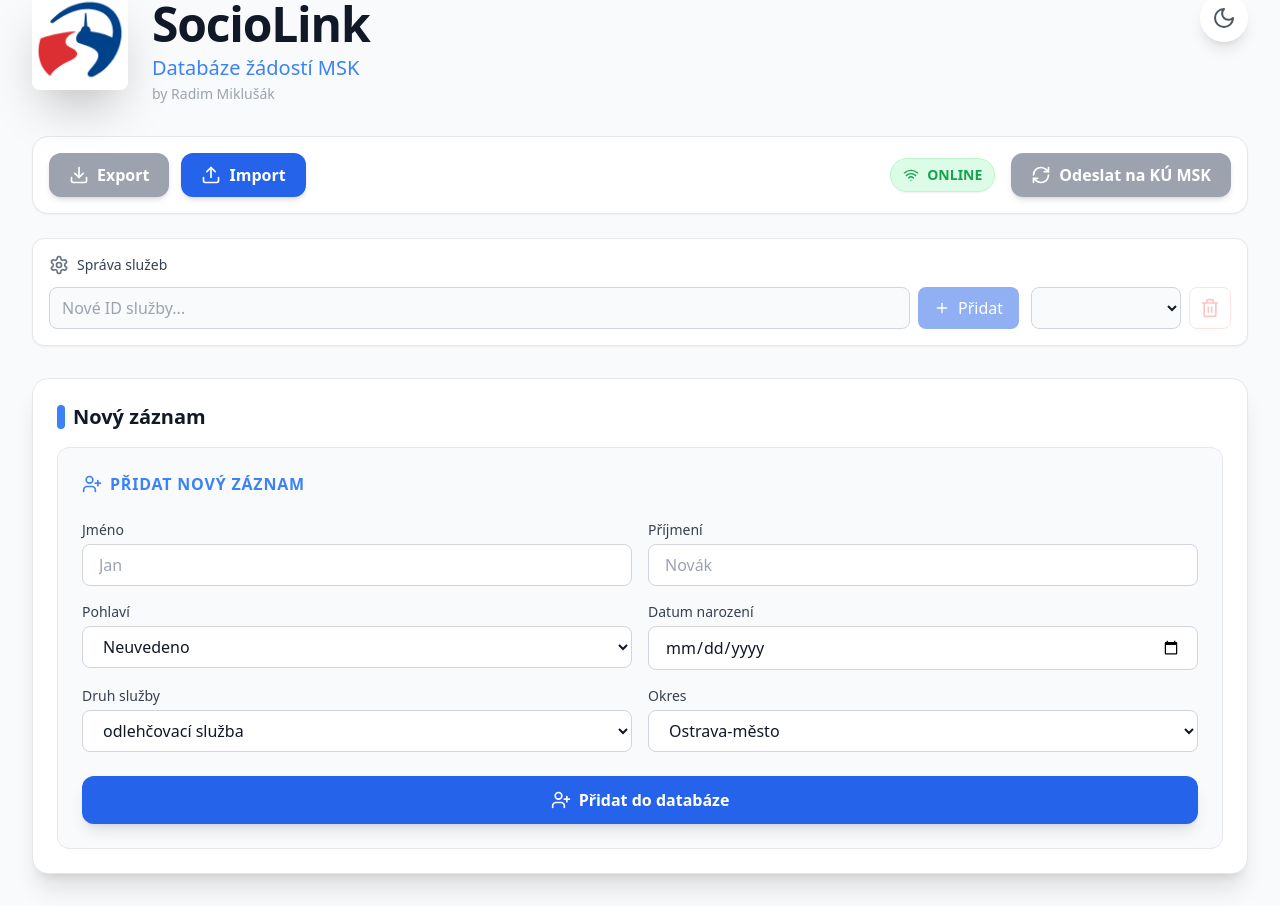
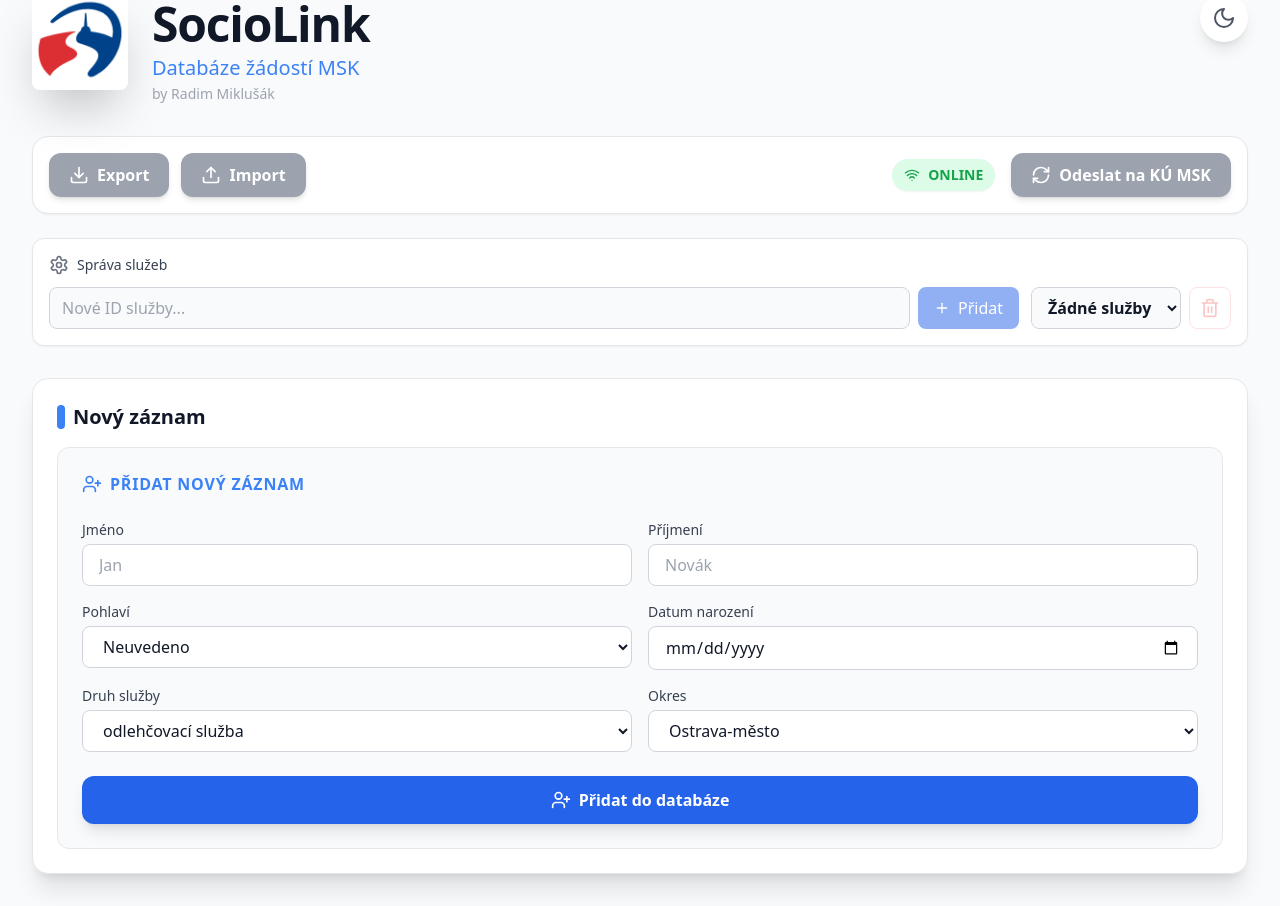
Before and after one commit to ddamianus/SocioLink, a React (Vite) app: page / in a window 1280 px wide. Shown: the part 38-944 px from the top of the page. Built offline with nearby package versions, Linux system fonts and the light colour scheme.

Commit message:
Updated App.tsx

```diff
--- a/src/App.tsx
+++ b/src/App.tsx
@@ -12,10 +12,11 @@ function App() {
     const saved = localStorage.getItem('serviceIds');
     return saved ? JSON.parse(saved) : [];
   });
+
   const [serviceId, setServiceId] = useState<number>(() => {
     const saved = localStorage.getItem('selectedServiceId');
-    if (saved) return parseInt(saved);
-    return serviceIds.length > 0 ? serviceIds[0] : 1;
+    if (saved && saved !== "0") return parseInt(saved);
+    return serviceIds.length > 0 ? serviceIds[0] : 0;
   });
 
   const [records, setRecords] = useState<Record[]>([]);
@@ -35,6 +36,10 @@ function App() {
   const fileInputRef = useRef<HTMLInputElement>(null);
 
   const loadRecords = async () => {
+    if (serviceId === 0) {
+      setRecords([]);
+      return;
+    }
     const allRecords = await db.records
       .where('serviceId')
       .equals(serviceId)
@@ -63,25 +68,16 @@ function App() {
     handleServiceIdChange(id);
   };
 
-  // --- NOVINKA: Kaskádové mazání služby i klientů ---
   const handleDeleteServiceId = async (id: number) => {
-    if (confirm(`VAROVÁNÍ: Opravdu chcete smazat službu č. ${id}? Dojde k trvalému smazání VŠECH klientů registrovaných pod touto službou!`)) {
-      // 1. Smazání všech záznamů s tímto serviceId z IndexedDB
+    if (confirm(`VAROVÁNÍ: Opravdu chcete smazat službu č. ${id}? Dojde k trvalému smazání VŠECH klientů této služby!`)) {
       await db.records.where('serviceId').equals(id).delete();
-
-      // 2. Aktualizace seznamu ID služeb
       const updated = serviceIds.filter(s => s !== id);
       setServiceIds(updated);
       localStorage.setItem('serviceIds', JSON.stringify(updated));
 
-      // 3. Pokud jsme smazali aktuálně vybranou službu, přepneme na jinou
-      if (serviceId === id) {
-        const nextId = updated.length > 0 ? updated[0] : 0;
-        handleServiceIdChange(nextId);
-      }
-
+      const nextId = updated.length > 0 ? updated[0] : 0;
+      handleServiceIdChange(nextId);
       loadRecords();
-      alert(`Služba č. ${id} a její data byla odstraněna.`);
     }
   };
 
@@ -94,7 +90,7 @@ function App() {
       window.removeEventListener('online', handleStatusChange);
       window.removeEventListener('offline', handleStatusChange);
     };
-  }, [serviceId]);
+  }, [serviceId, serviceIds]);
 
   const handleDelete = async (id: number) => {
     if (confirm('Opravdu chcete smazat tento záznam?')) {
@@ -124,6 +120,10 @@ function App() {
   const handleImportClick = () => fileInputRef.current?.click();
 
   const handleImportFile = async (e: React.ChangeEvent<HTMLInputElement>) => {
+    if (serviceId === 0) {
+      alert("Není možné importovat data, jelikož nebyla vybrána cílová služba.");
+      return;
+    }
     const file = e.target.files?.[0];
     if (!file) return;
     pendingFileRef.current = file;
@@ -152,7 +152,7 @@ function App() {
     setSyncing(true);
     setTimeout(() => {
       setSyncing(false);
-      alert(`Data pro službu ${serviceId} byla odeslána.`);
+      alert(`Synchronizace dokončena pro službu ${serviceId}.`);
     }, 1000);
   };
 
@@ -182,10 +182,10 @@ function App() {
           isDarkMode ? 'bg-gray-800/50 border-gray-700/50 shadow-inner' : 'bg-white border-gray-200 shadow-sm'
         }`}>
           <div className="flex flex-wrap gap-3 justify-center md:justify-start">
-            <button onClick={handleExportClick} disabled={records.length === 0} className="bg-green-600 hover:bg-green-700 disabled:bg-gray-400 text-white font-semibold py-2.5 px-5 rounded-xl transition-all shadow-md flex items-center gap-2">
+            <button onClick={handleExportClick} disabled={records.length === 0 || serviceId === 0} className="bg-green-600 hover:bg-green-700 disabled:bg-gray-400 text-white font-semibold py-2.5 px-5 rounded-xl shadow-md flex items-center gap-2">
               <Download className="w-5 h-5" /> Export
             </button>
-            <button onClick={handleImportClick} className="bg-blue-600 hover:bg-blue-700 text-white font-semibold py-2.5 px-5 rounded-xl transition-all shadow-md flex items-center gap-2">
+            <button onClick={handleImportClick} disabled={serviceId === 0} className="bg-blue-600 hover:bg-blue-700 disabled:bg-gray-400 text-white font-semibold py-2.5 px-5 rounded-xl shadow-md flex items-center gap-2">
               <Upload className="w-5 h-5" /> Import
             </button>
             <input ref={fileInputRef} type="file" accept=".json" onChange={handleImportFile} className="hidden" />
@@ -193,11 +193,11 @@ function App() {
 
           <div className="flex items-center justify-center md:justify-end gap-4 border-t md:border-t-0 pt-4 md:pt-0 border-gray-200 dark:border-gray-700">
             <div className={`flex items-center gap-2 px-3 py-1.5 rounded-full text-sm font-bold shadow-sm ${
-              isOnline ? 'bg-green-100 text-green-600 border border-green-200' : 'bg-red-100 text-red-600 border border-red-200'
+              isOnline ? 'bg-green-100 text-green-600' : 'bg-red-100 text-red-600'
             }`}>
               {isOnline ? <Wifi className="w-4 h-4" /> : <WifiOff className="w-4 h-4" />} {isOnline ? 'ONLINE' : 'OFFLINE'}
             </div>
-            <button onClick={handleSync} disabled={records.length === 0 || syncing} className="bg-purple-600 hover:bg-purple-700 disabled:bg-gray-400 text-white font-semibold py-2.5 px-5 rounded-xl shadow-md flex items-center gap-2">
+            <button onClick={handleSync} disabled={records.length === 0 || syncing || serviceId === 0} className="bg-purple-600 hover:bg-purple-700 disabled:bg-gray-400 text-white font-semibold py-2.5 px-5 rounded-xl shadow-md flex items-center gap-2">
               <RefreshCw className={`w-5 h-5 ${syncing ? 'animate-spin' : ''}`} /> Odeslat na KÚ MSK
             </button>
           </div>
@@ -209,7 +209,7 @@ function App() {
             serviceIds={serviceIds}
             onServiceIdChange={handleServiceIdChange}
             onAddServiceId={handleAddServiceId}
-            onDeleteServiceId={handleDeleteServiceId} // PŘIDÁNO
+            onDeleteServiceId={handleDeleteServiceId}
             isDarkMode={isDarkMode}
           />
         </div>
@@ -224,7 +224,9 @@ function App() {
 
           <div className={`rounded-2xl border shadow-xl overflow-hidden transition-colors ${isDarkMode ? 'bg-gray-800 border-gray-700' : 'bg-white border-gray-200'}`}>
             <div className={`p-4 border-b transition-colors ${isDarkMode ? 'border-gray-700 bg-gray-800/50' : 'border-gray-200 bg-gray-50'}`}>
-               <h2 className={`text-lg font-medium ${isDarkMode ? 'text-white' : 'text-gray-900'}`}>Přehled žádostí (služba č. {serviceId})</h2>
+               <h2 className={`text-lg font-medium ${isDarkMode ? 'text-white' : 'text-gray-900'}`}>
+                 Přehled žádostí ({serviceId === 0 ? 'žádná služba' : `služba č. ${serviceId}`})
+               </h2>
             </div>
             <RecordsTable records={records} onDelete={handleDelete} isDarkMode={isDarkMode} />
           </div>
```
